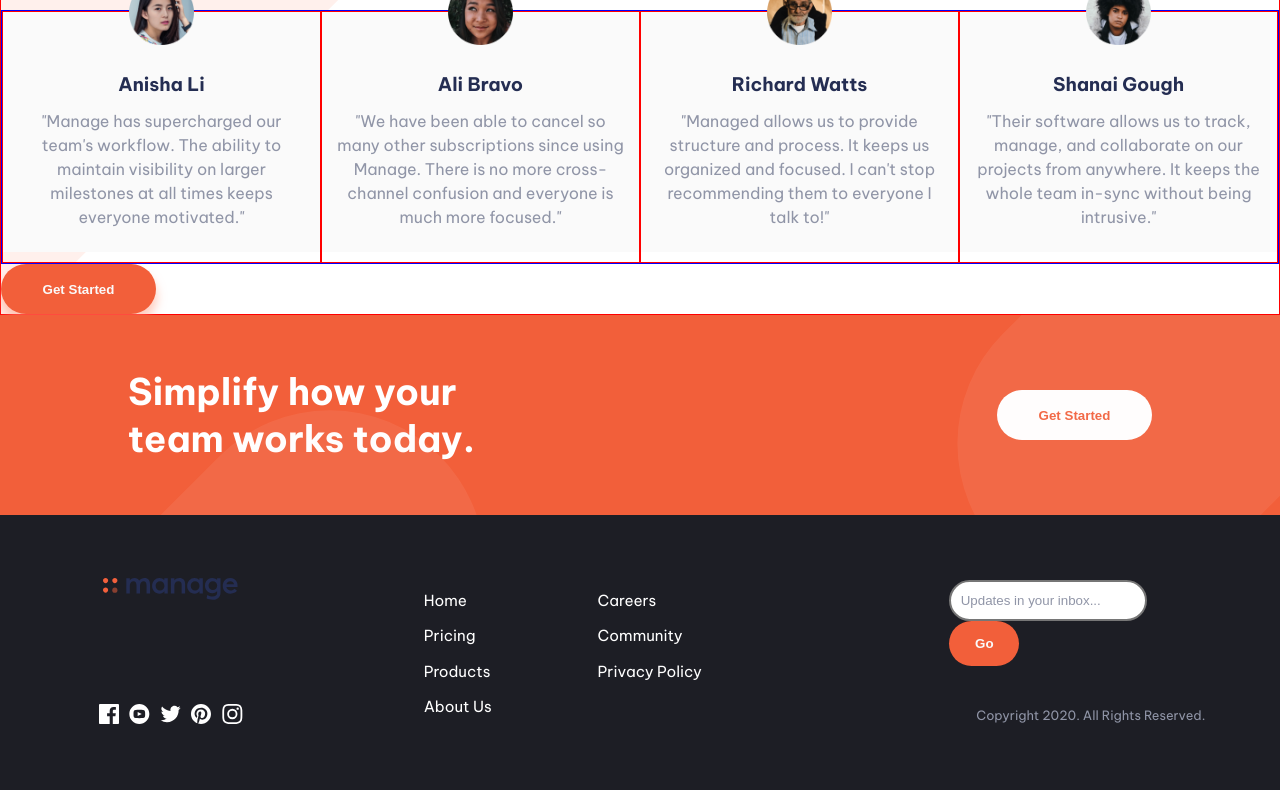
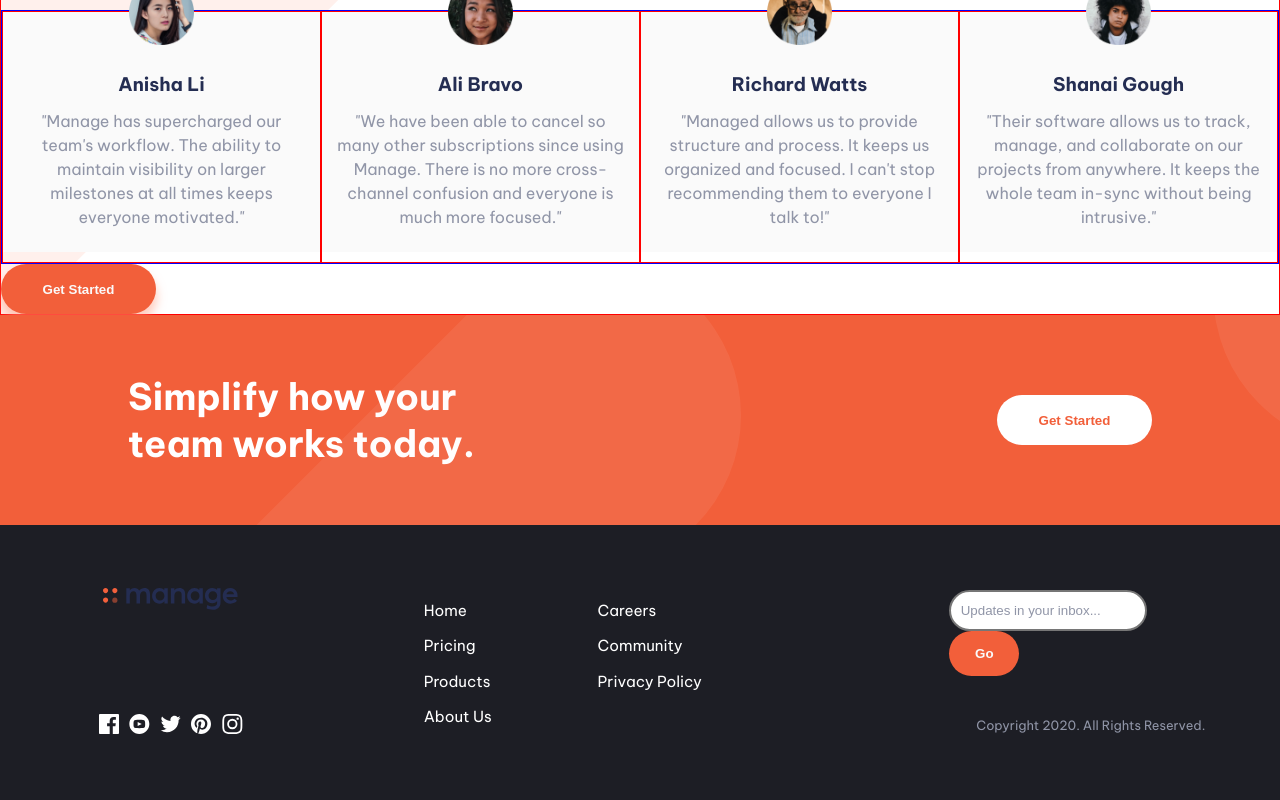
Before and after one commit to jeffestella/manage-landing-page, a React (Create React App) app: page / in a window 1280 px wide. Shown: the part 1533-2333 px from the top of the page. Built offline with nearby package versions, Linux system fonts and the light colour scheme.

Commit message:
SectionCTA: align background, increase height

```diff
--- a/src/components/SectionCTA.module.css
+++ b/src/components/SectionCTA.module.css
@@ -1,5 +1,5 @@
 .container {
-    min-height: 200px;
+    min-height: 210px;
     position: relative;
 
     display: flex;
@@ -18,6 +18,9 @@
     left: 0;
     z-index: 1;
     background-image: url('../assets/bg-simplify-section-desktop.svg');
+    background-repeat: no-repeat;
+    /* background-position: 350px -150px;  */
+    background-position: 20vw 100%;
 
     /* opacity: 0.9; */
     pointer-events: none;
```
